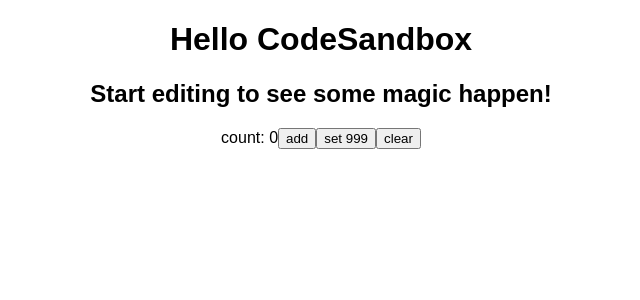
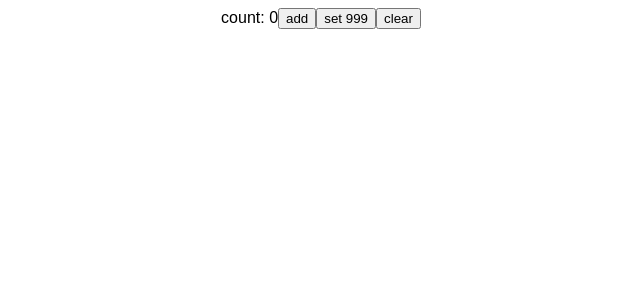
Before and after one commit to u7chan/react-redux-example, a React (Create React App) app: page / in a window 1280 px wide. Shown: the top 300 px of the page, without its empty margins (319-959 px from the left). Built offline with nearby package versions, Linux system fonts and the light colour scheme.

Commit message:
Delete useless elements

```diff
--- a/src/App.tsx
+++ b/src/App.tsx
@@ -117,8 +117,6 @@
   return (
     <Provider store={store}>
       <div className="App">
-        <h1>Hello CodeSandbox</h1>
-        <h2>Start editing to see some magic happen!</h2>
         <Counter />
       </div>
     </Provider>
```
